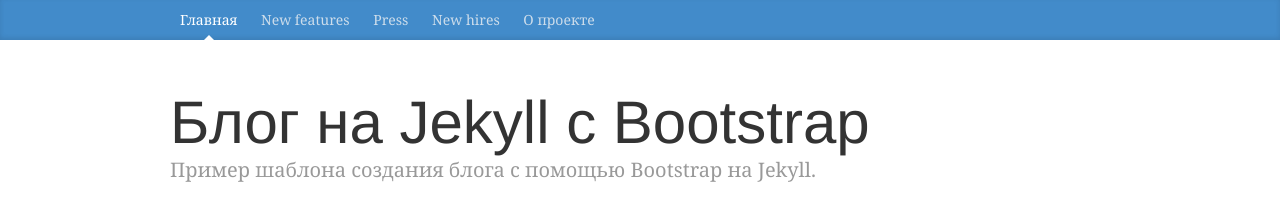
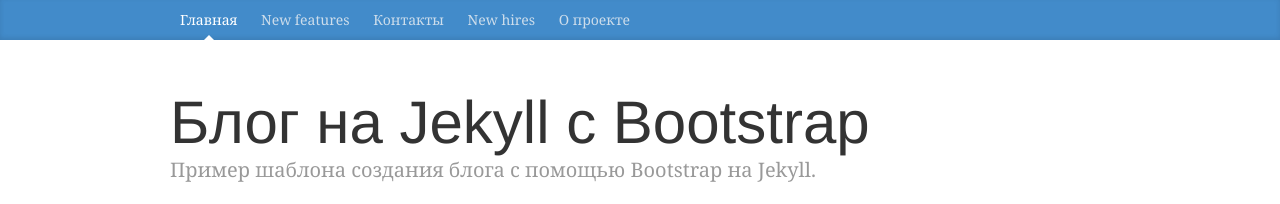
Before and after one commit to anatoliy017/anatoliy017.github.io, a Jekyll site: the page built from index.md, in a window 1280 px wide. Shown: the top 204 px of the page. Built offline with Jekyll 4.4.1, drawn with Linux system fonts in a browser that asks for light colours; comment, search, counter and statistics services are not loaded.

Commit message:
Update top-menu.html

```diff
--- a/_includes/top-menu.html
+++ b/_includes/top-menu.html
@@ -1,7 +1,7 @@
 <nav class="blog-nav">
           <a class="blog-nav-item active" href="https://anatoliy017.github.io/">Главная</a>
           <a class="blog-nav-item" href="#">New features</a>
-          <a class="blog-nav-item" href="#">Press</a>
+          <a class="blog-nav-item" href="#">Контакты</a>
           <a class="blog-nav-item" href="#">New hires</a>
           <a class="blog-nav-item" href="https://anatoliy017.github.io/about/">О проекте</a>
         </nav>
```
